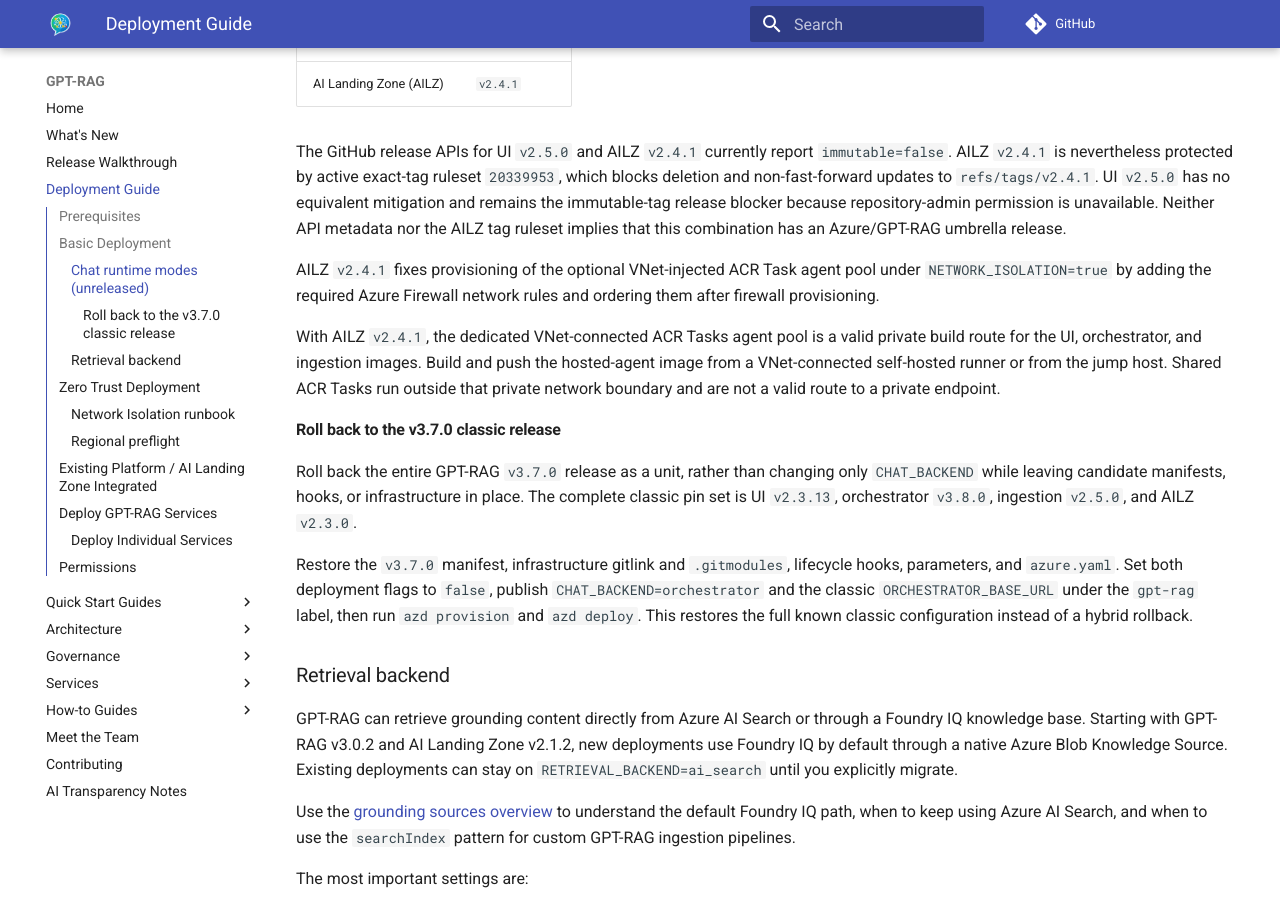
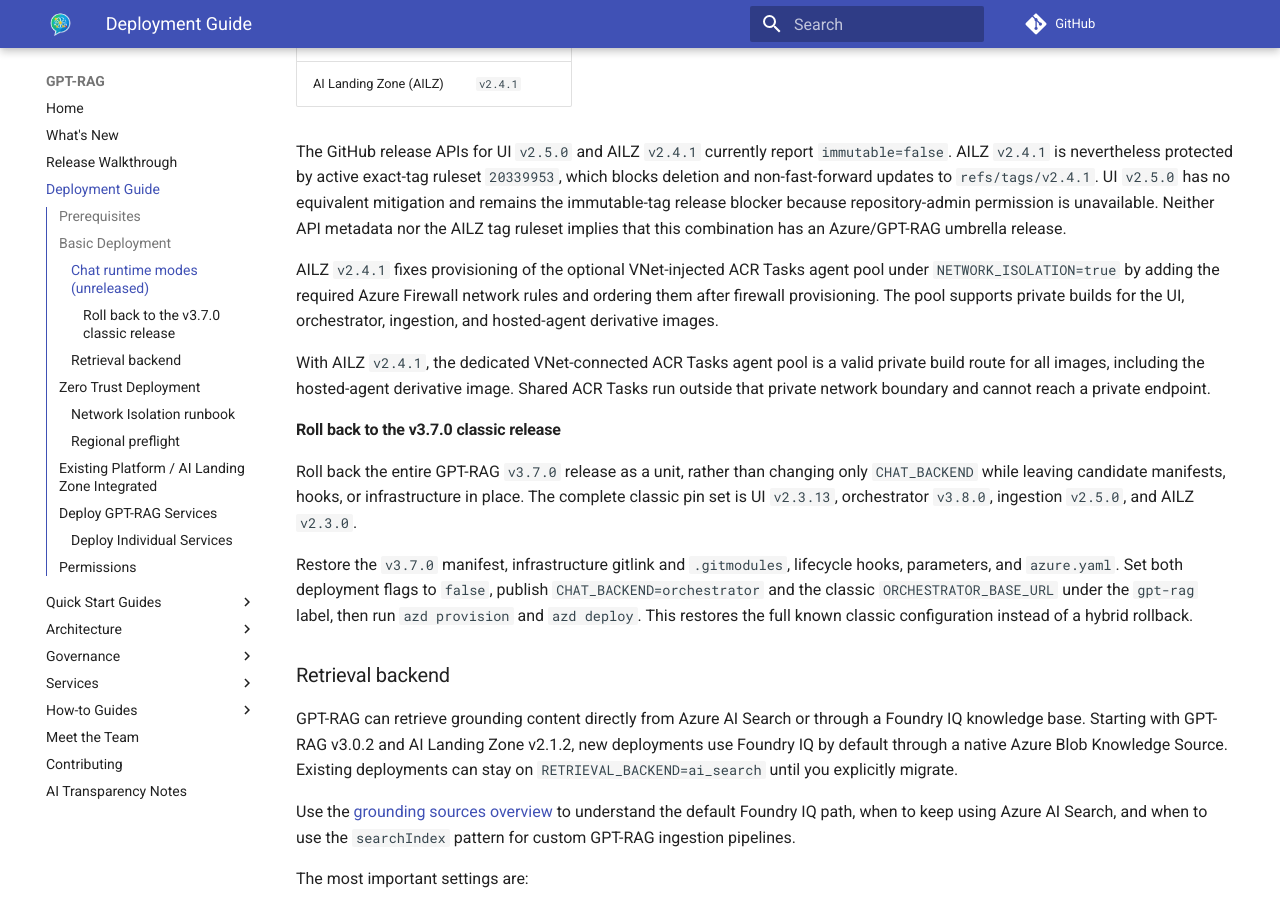
Before and after one commit to Azure/GPT-RAG, an MkDocs documentation site: the page built from docs/deploy.md, in a window 1280 px wide and 900 px high, scrolled down 2951 px. Built offline with MkDocs 1.6.1 and Material for MkDocs 9.7.7, drawn with Linux system fonts in a browser that asks for light colours; comment, search, counter and statistics services are not loaded; some of the changed text lies outside the part shown.

Commit message:
docs: clarify hosted private image builds
Co-authored-by: Copilot App <223556219+Copilot@users.noreply.github.com>

````diff
--- a/docs/deploy.md
+++ b/docs/deploy.md
@@ -93,9 +93,9 @@ Treat these exact pins as one unreleased integration candidate. Do not mix versi
 
 The GitHub release APIs for UI `v2.5.0` and AILZ `v2.4.1` currently report `immutable=false`. AILZ `v2.4.1` is nevertheless protected by active exact-tag ruleset `20339953`, which blocks deletion and non-fast-forward updates to `refs/tags/v2.4.1`. UI `v2.5.0` has no equivalent mitigation and remains the immutable-tag release blocker because repository-admin permission is unavailable. Neither API metadata nor the AILZ tag ruleset implies that this combination has an Azure/GPT-RAG umbrella release.
 
-AILZ `v2.4.1` fixes provisioning of the optional VNet-injected ACR Task agent pool under `NETWORK_ISOLATION=true` by adding the required Azure Firewall network rules and ordering them after firewall provisioning.
+AILZ `v2.4.1` fixes provisioning of the optional VNet-injected ACR Tasks agent pool under `NETWORK_ISOLATION=true` by adding the required Azure Firewall network rules and ordering them after firewall provisioning. The pool supports private builds for the UI, orchestrator, ingestion, and hosted-agent derivative images.
 
-With AILZ `v2.4.1`, the dedicated VNet-connected ACR Tasks agent pool is a valid private build route for the UI, orchestrator, and ingestion images. Build and push the hosted-agent image from a VNet-connected self-hosted runner or from the jump host. Shared ACR Tasks run outside that private network boundary and are not a valid route to a private endpoint.
+With AILZ `v2.4.1`, the dedicated VNet-connected ACR Tasks agent pool is a valid private build route for all images, including the hosted-agent derivative image. Shared ACR Tasks run outside that private network boundary and cannot reach a private endpoint.
 
 #### Roll back to the v3.7.0 classic release
 
@@ -180,9 +180,9 @@ Use this runbook for a clean network-isolated deployment:
 3. Connect to the jumpbox through Azure Bastion, or use another machine with VNet/VPN access.
 4. On the jumpbox, authenticate with the VM managed identity.
 5. On the jumpbox, run `scripts/postProvision.ps1` with `RUN_FROM_JUMPBOX=true`.
-6. On the jumpbox, run `azd deploy` with `RUN_FROM_JUMPBOX=true`. If you build the UI, orchestrator, or ingestion images with the dedicated VNet-connected ACR Tasks agent pool, set `ACR_TASK_AGENT_POOL=build-pool`.
+6. On the jumpbox, run `azd deploy` with `RUN_FROM_JUMPBOX=true`. To build the UI, orchestrator, ingestion, and hosted-agent derivative images with the dedicated VNet-connected ACR Tasks agent pool, set `ACR_TASK_AGENT_POOL=build-pool`.
 
-`BUILD_MODE` is normally not required when deploying the UI, orchestrator, or ingestion services. Hosted-agent images must use the private ACR build route described above. Shared ACR Tasks are not a substitute for VNet connectivity.
+`BUILD_MODE` is normally not required when deploying the UI, orchestrator, or ingestion services. The hosted-agent derivative image can use the same dedicated pool. Shared ACR Tasks cannot reach a private endpoint.
 
 ### Regional preflight
 
@@ -337,7 +337,7 @@ azd env set ACR_TASK_AGENT_POOL build-pool
 azd deploy
 ```
 
-This command deploys the services selected by the active mode. The UI, orchestrator, and ingestion deployment scripts can use Azure Container Registry remote builds (`az acr build`) against the dedicated VNet-connected ACR Tasks agent pool provided by AILZ `v2.4.1`. For a hosted-agent image, use a VNet-connected runner or jump host. Do not rely on shared ACR Tasks to reach a private endpoint.
+This command deploys the services selected by the active mode. The UI, orchestrator, ingestion, and hosted-agent derivative images can use Azure Container Registry remote builds (`az acr build`) against the dedicated VNet-connected ACR Tasks agent pool provided by AILZ `v2.4.1`. Shared ACR Tasks cannot reach a private endpoint.
 
 The deploy hook uses `NETWORK_ISOLATION` as the source of truth. When `NETWORK_ISOLATION=true`, `azd deploy` fails fast unless it is running from the VNet with `RUN_FROM_JUMPBOX=true`. The older `AZURE_ZERO_TRUST` variable is not used.
 
````
